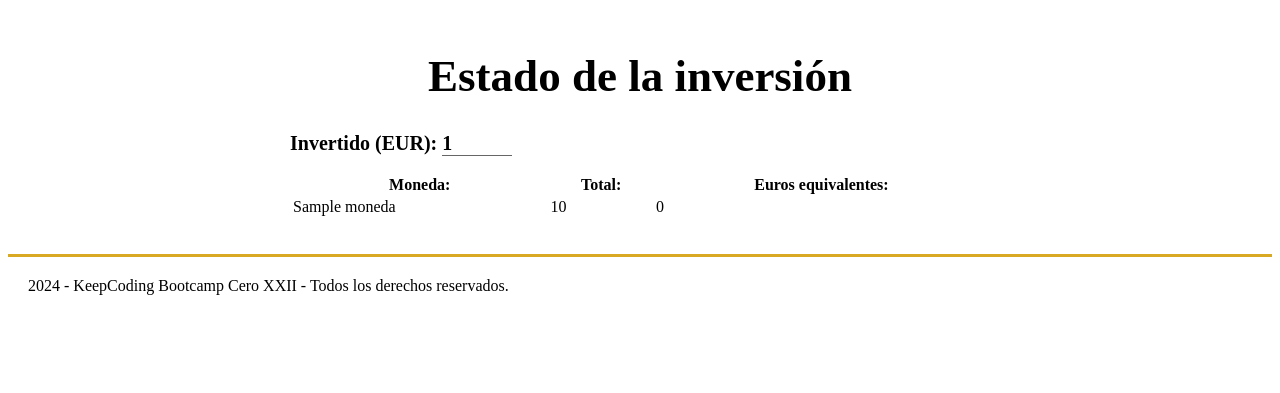
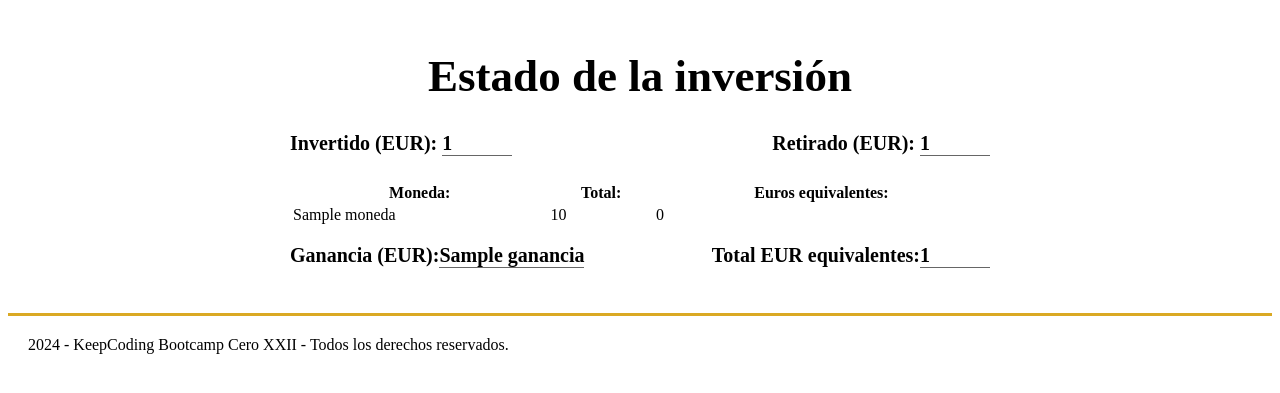
Before and after one commit to claudiadevis/Proyecto_Simulador_Cryptos, a Flask app: template cryptos/templates/status.html in a window 1280 px wide. Shown: the part 113-506 px from the top of the page. Run offline with Flask 3, Linux system fonts and the light colour scheme; the template is opened without the code that fills it: most values are stand-ins (such as "Sample title", 1, 10 or a date in 2020).

Commit message:
finalizado status

```diff
--- a/cryptos/static/css/styles.css
+++ b/cryptos/static/css/styles.css
@@ -23,10 +23,11 @@ header {
 h1 {
   text-align: center;
   font-size: 45px;
+  font-weight: bold;
 }
 
 h2 {
-  font-size: 20px;
+  font-size: 15px;
   font-weight: bold;
 }
 
--- a/cryptos/templates/status.html
+++ b/cryptos/templates/status.html
@@ -6,9 +6,9 @@
 
 {% block contenido %}
 
-<h2>
-    Invertido (EUR):
-    <span class="linea_borde">{{total_euros}}</span>
+<h2 class="linea">
+    <div>Invertido (EUR): <span class="linea_borde">{{total_euros_from}}</span></div>
+    <div>Retirado (EUR): <span class="linea_borde">{{total_euros_to}}</span></div>
 </h2>
 
 <table class='paper tabla'>
@@ -28,4 +28,9 @@
     {% endfor %}
 </table>
 
+<h2 class="linea">
+    <div>Ganancia (EUR):<span class="linea_borde">{{ganancia}}</span></div>
+    <div>Total EUR equivalentes:<span class="linea_borde">{{total_eur_equiv}}</span></div>
+</h2>
+
 {% endblock %}
--- a/cryptos/views.py
+++ b/cryptos/views.py
@@ -77,8 +77,11 @@ def compra():
 def estado():
     cartera = Cartera()
     cartera.consulta_sql()
-    total_euros = cartera.obtener_euros_invertidos()
+    total_euros_from = cartera.obtener_euros_invertidos()
+    total_euros_to = cartera.obtener_euros_venta()
     # print(total_euros)
     totales_monedas = cartera.obtener_totales_monedas()
     eur_equiv = cartera.obtener_equivalentes()
-    return render_template('status.html', totales_monedas=totales_monedas, total_euros=total_euros, eur_equiv=eur_equiv)
+    total_eur_equiv = cartera.calcular_total_euros_equiv()
+    ganancia = round(total_eur_equiv + total_euros_to - total_euros_from, 2)
+    return render_template('status.html', totales_monedas=totales_monedas, total_euros_from=total_euros_from, total_euros_to=total_euros_to, eur_equiv=eur_equiv, total_eur_equiv=total_eur_equiv, ganancia=ganancia)
```
Also changed, not shown: cryptos/models.py (+20 -6 lines), cryptos/data/cryptos.db.
